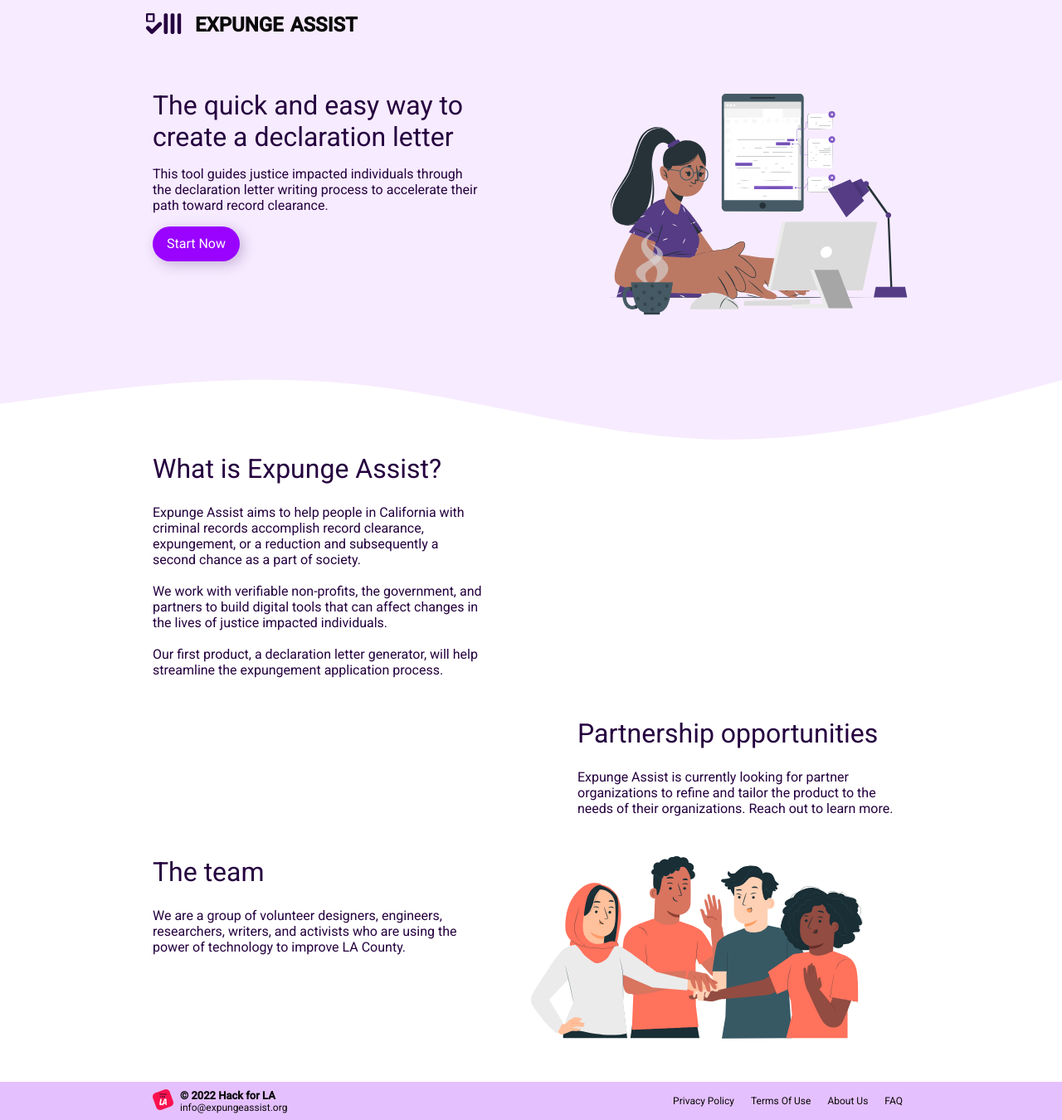
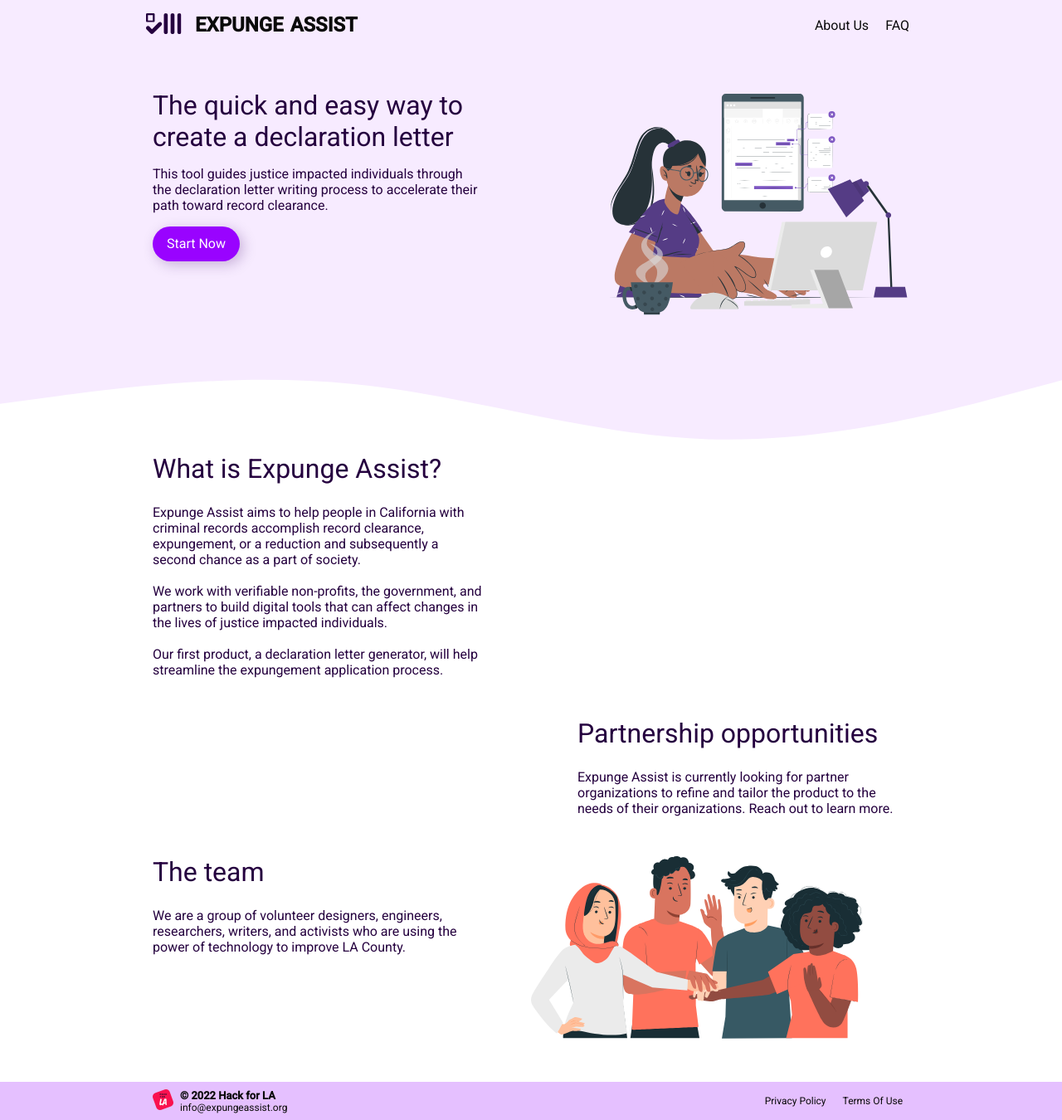
Before and after one commit to hackforla/expunge-assist, a React (Create React App) app in the folder products/statement-generator/: page /#/ in a window 1280 px wide. Shown: the whole page at 83% size. Built offline with nearby package versions, Linux system fonts and the light colour scheme.

Commit message:
move "About Us" and "FAQ" to header

```diff
--- a/products/statement-generator/src/components-layout/AppFooter.tsx
+++ b/products/statement-generator/src/components-layout/AppFooter.tsx
@@ -109,8 +109,6 @@ const AppFooter: React.FC = () => {
             Privacy Policy
           </AppFooterLink>
           <AppFooterLink url={AppUrl.TermsOfUse}>Terms Of Use</AppFooterLink>
-          <AppFooterLink url={AppUrl.AboutUs}>About Us</AppFooterLink>
-          <AppFooterLink url={AppUrl.FAQ}>FAQ</AppFooterLink>
         </div>
       </div>
     </div>
--- a/products/statement-generator/src/components-layout/AppHeader.tsx
+++ b/products/statement-generator/src/components-layout/AppHeader.tsx
@@ -43,7 +43,7 @@ const useStyles = makeStyles<Theme, IUseUtilityStyle>(
         textDecoration: 'none',
         color: palette.common.black,
         padding: spacing(1),
-        fontSize: '14px',
+        fontSize: '16px',
 
         '&:hover': {
           color: palette.primary.main,
@@ -88,13 +88,10 @@ const AppHeader = () => {
       <div className={`${classes.appHeader} ${utilityClasses.widePage}`}>
         <Logo />
 
-        {false && (
-          <div className={classes.rightContainer}>
-            <HeaderLink to={AppUrl.AboutUs}>About</HeaderLink>
-            <HeaderLink to={AppUrl.Landing}>Partnership</HeaderLink>
-            <HeaderLink to={AppUrl.Landing}>Contact</HeaderLink>
-          </div>
-        )}
+        <div className={classes.rightContainer}>
+          <HeaderLink to={AppUrl.AboutUs}>About Us</HeaderLink>
+          <HeaderLink to={AppUrl.FAQ}>FAQ</HeaderLink>
+        </div>
       </div>
     </div>
   );
```
